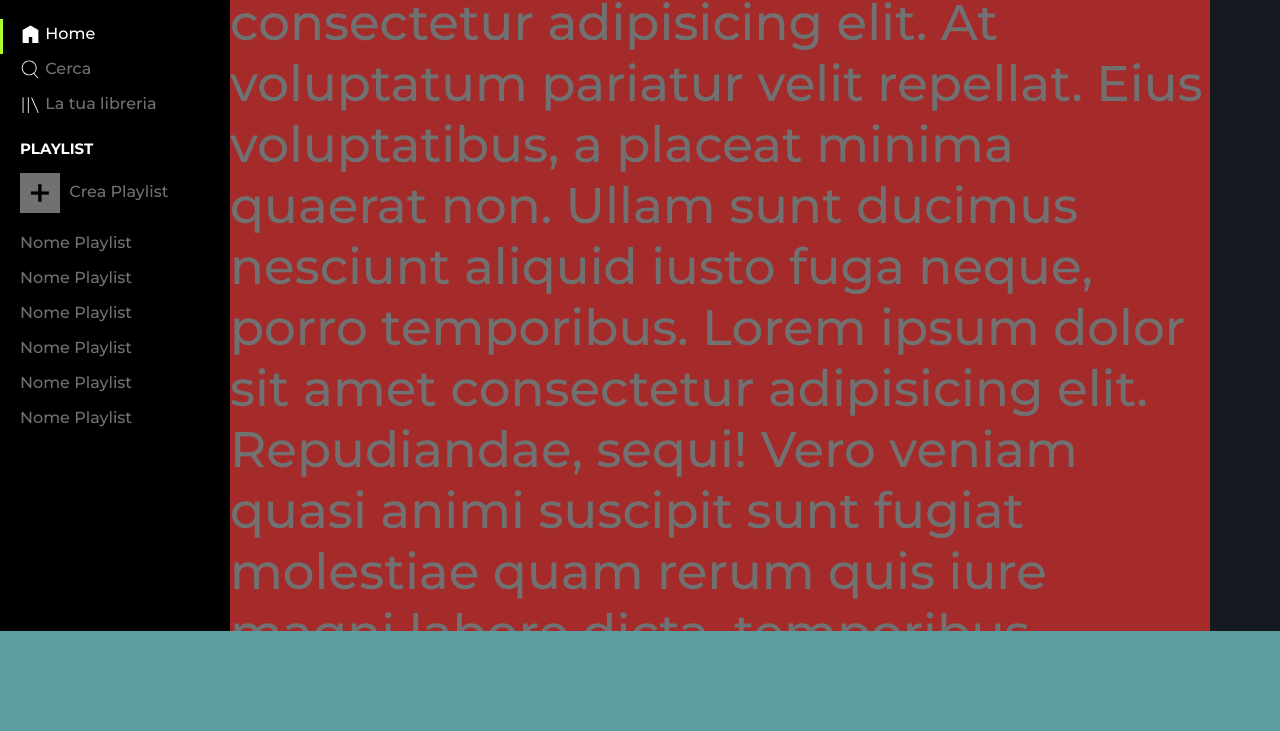
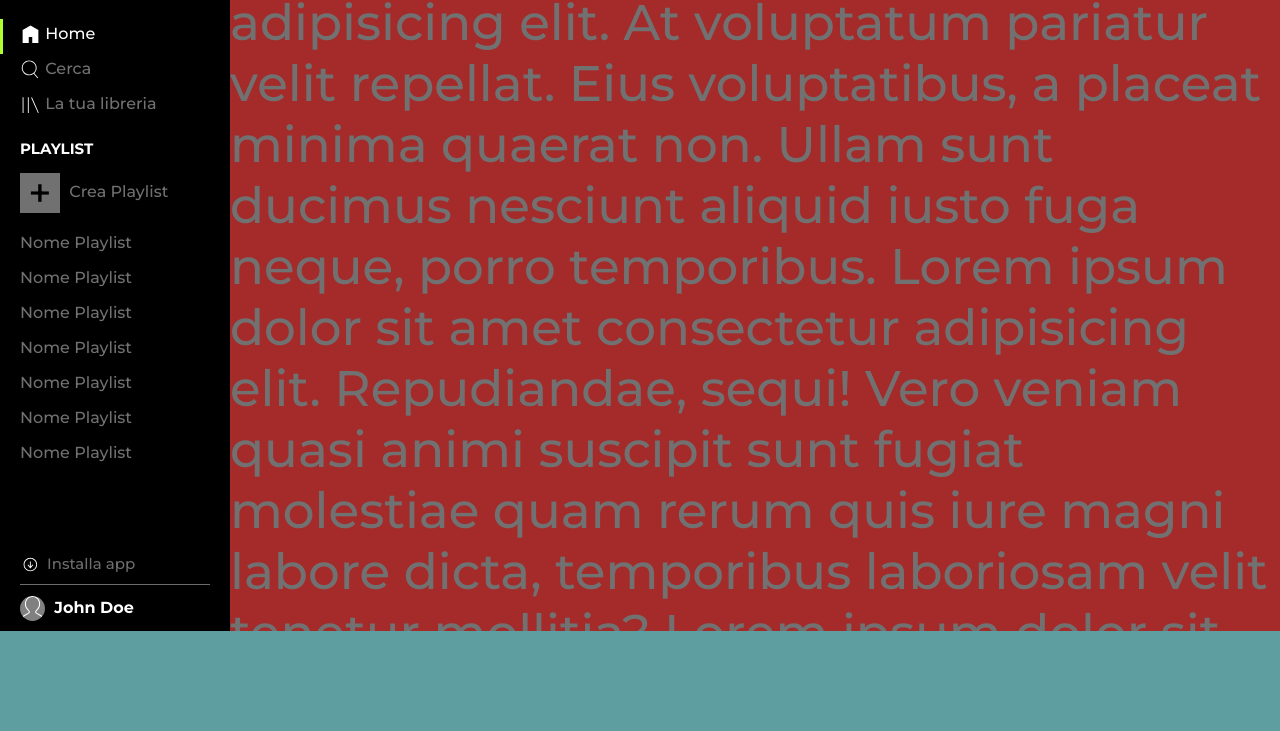
Before and after one commit to mauro-20/html-css-spotifyweb, a plain HTML site: page index.html in a window 1280 px wide. Shown: the part 69-800 px from the top of the page. Drawn offline with Linux system fonts and the light colour scheme.

Commit message:
add sidebar bottom elements

```diff
--- a/css/style.css
+++ b/css/style.css
@@ -19,12 +19,13 @@ main{
   height: calc(100vh - 100px);
 }
 
+/* sidebar */
 .sidebar{
   display: flex;
   flex-direction: column;
   width: 230px;
   height: 100%;
-  padding: 20px;
+  padding: 20px 20px 0 20px;
   background-color: #000000;
   overflow: hidden;
 }
@@ -40,7 +41,7 @@ main{
   padding: 5px 0;
 }
 
-.icon{
+.sidebar-home .icon{
   width: 21px;
   vertical-align: middle;
 }
@@ -78,10 +79,48 @@ main{
 
 .sidebar ul.playlist {
   overflow-y: auto;
+  flex-grow: 1;
 }
 
+.sidebar-install-app{
+  padding: 10px 0;
+  border-bottom: 1px solid #6d6d6d;
+  color: #6d6d6d;
+  font-size: 15px;
+
+}
+
+.sidebar-install-app img{
+  width: 18px;
+  margin-right: 5px;
+  vertical-align: middle;
+}
+
+.sidebar-profile{
+  padding: 10px 0;
+}
+
+.sidebar-profile-icon{
+  display: inline-block;
+  height: 25px;
+  width: 25px;
+  border-radius: 50%;
+  background-color: #808080;
+  background-image: url(../img/profile.svg);
+  background-size: cover;
+  vertical-align: middle;
+  margin-right: 5px;
+}
+
+.sidebar-profile > span{
+  color: #ffffff;
+  font-weight: 700;
+  line-height: 25px;
+}
+
+/* main content */
 .main-content{
-  width: calc(100% - 300px);
+  width: calc(100% - 230px);
   overflow-y: auto;
   background-color: brown;
   font-size: 50px;
@@ -91,7 +130,7 @@ main{
   width: 100%;
   position: fixed;
   top: 0;
-  background-color: coral;
+  background-color: rgba(0, 0, 0, 0.3);
 }
 
 /* footer */
--- a/index.html
+++ b/index.html
@@ -15,7 +15,7 @@
 <body>
   <main>
     <!-- sidebar -->
-    <nav class="sidebar">
+    <aside class="sidebar">
       <div class="sidebar-logo">
         <img src="./img/logo.svg">
       </div>
@@ -45,8 +45,20 @@
         <li>Nome Playlist</li>
         <li>Nome Playlist</li>
         <li>Nome Playlist</li>
+        <li>Nome Playlist</li>
       </ul>
-    </nav>
+      <div>
+        <div class="sidebar-install-app">
+          <img src="./img/download.svg">
+          <span>Installa app</span>
+        </div>
+        <div class="sidebar-profile">
+          <div class="sidebar-profile-icon"></div>
+          <!-- <img src="./img/profile.svg"> -->
+          <span>John Doe</span>
+        </div>
+      </div>
+    </aside>
     <!-- /sidebar -->
     <!-- main content -->
     <div class="main-content">
```
